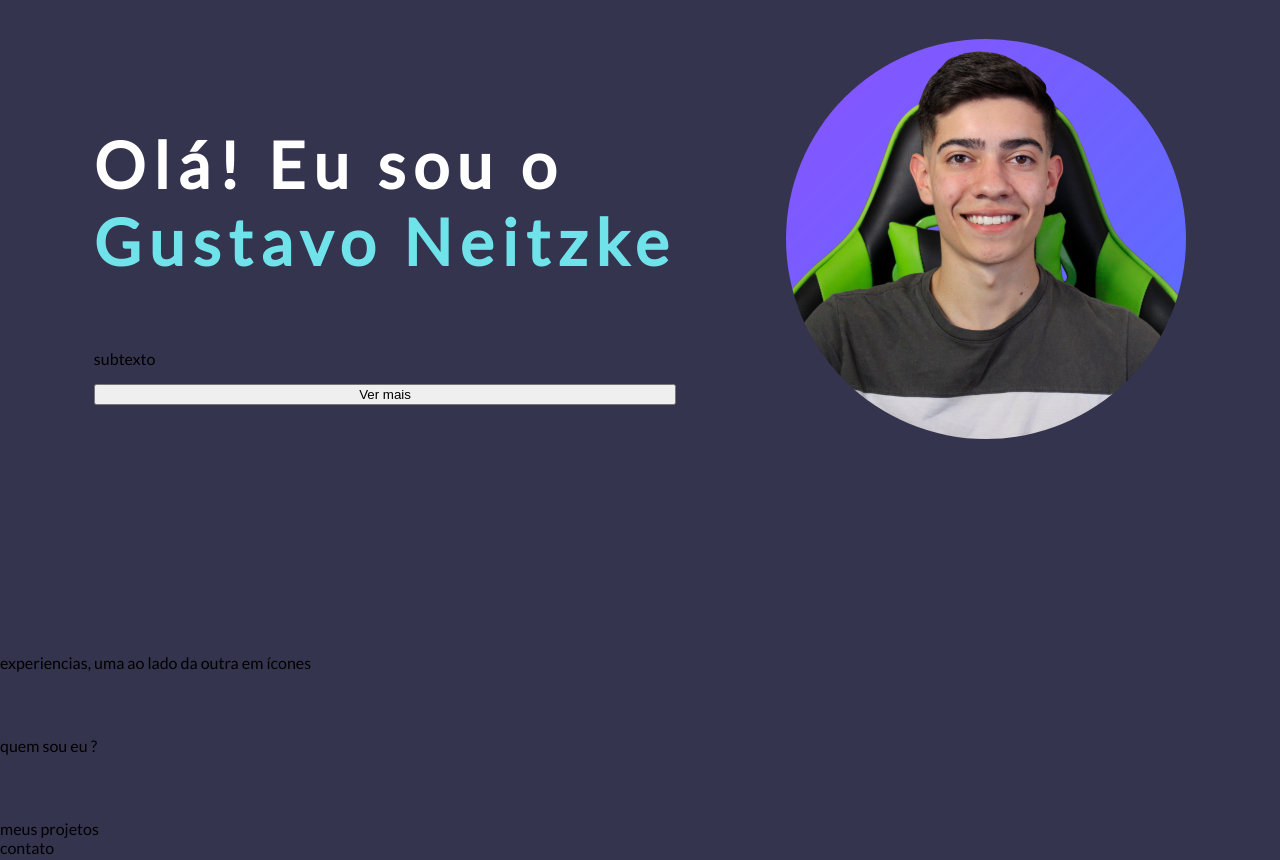
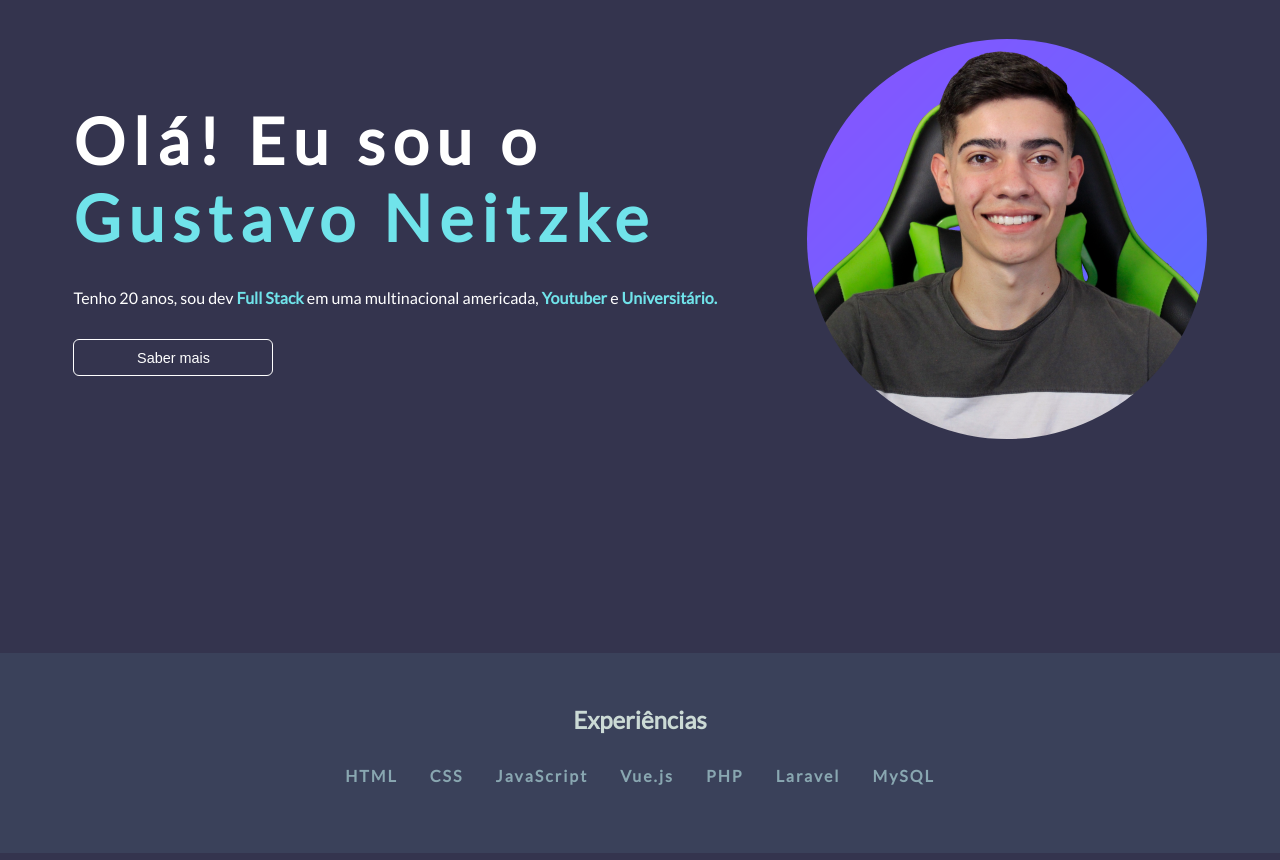
Before and after one commit to Gutoneitzke/basic-landing-page, a plain HTML site: page index.html in a window 1280 px wide. Shown: the part 180-1040 px from the top of the page. Drawn offline with Linux system fonts and the light colour scheme.

Commit message:
feat: new style adjusts with new html elements

```diff
--- a/index.html
+++ b/index.html
@@ -24,16 +24,25 @@
 
     <main>
         <section class="first-section">
-            <div class="">
+            <div>
                 <h1>Olá! Eu sou o <br> <strong>Gustavo Neitzke</strong></h1>
-                subtexto
-                <button>Ver mais</button>
+                <p>Tenho 20 anos, sou dev <strong>Full Stack</strong> em uma multinacional americada, <strong>Youtuber</strong> e <strong>Universitário.</strong></p>
+                <button class="btn-action">Saber mais</button>
             </div>
             <img class="img-perfil" src="./images/perfil.png" alt="">
         </section>
 
         <section id="experiences" class="second-section">
-            experiencias, uma ao lado da outra em ícones
+            <h2>Experiências</h2>
+            <div>
+                <p>HTML</p>
+                <p>CSS</p>
+                <p>JavaScript</p>
+                <p>Vue.js</p>
+                <p>PHP</p>
+                <p>Laravel</p>
+                <p>MySQL</p>
+            </div>
         </section>
 
         <section id="who-i-am" class="third-section">
--- a/style.css
+++ b/style.css
@@ -14,7 +14,7 @@
 }
 
 ::-webkit-scrollbar-track {
-    background: var(--dark1);
+    background: var(--dark2);
 }
 
 ::-webkit-scrollbar-thumb {
@@ -44,7 +44,6 @@ header{
 
 .img-logo{
     max-width: 80px;
-    border-radius: 50%;
 }
 
 nav{
@@ -71,15 +70,18 @@ nav{
     gap: 1rem;
 }
 
-.btn-action{
-    background-color: transparent;
-    border: 1px solid var(--white);
-    color: var(--white);
+button{
     padding: .6rem;
     font-size: .9rem;
     border-radius: 6px;
     cursor: pointer;
     transition: .4s;
+}
+
+.btn-action{
+    background-color: transparent;
+    border: 1px solid var(--white);
+    color: var(--white);
 }
 
 .btn-action:hover{
@@ -111,16 +113,59 @@ main{
 h1{
     font-size: 4rem;
     letter-spacing: 8px;
-    color: var(--white)
+    color: var(--white);
+    margin: 0;
 }
 
-h1 strong{
+strong{
     color: var(--cyan1);
 }
 
+.first-section p{
+    color: var(--white);
+}
 
+.first-section button{
+    width: 200px;
+}
 
 .img-perfil{
     max-width: 400px;
     border-radius: 50%;
 }
+
+.second-section{
+    display: flex;
+    flex-direction: column;
+    align-items: center;
+    justify-content: center;
+    gap: 1rem;
+    background-color: var(--dark2);
+    min-height: 200px;
+}
+
+.second-section h2{
+    text-align: center;
+    color: var(--dark5);
+    margin: 0;
+}
+
+.second-section div{
+    display: flex;
+    justify-content: center;
+    align-items: center;
+    gap: 2rem;
+    flex-wrap: wrap;
+}
+
+.second-section p{
+    color: var(--dark4);
+    font-weight: bold;
+    letter-spacing: 2px;
+}
+
+.second-section p:hover{
+    color: var(--dark5);
+    transition: .4s;
+    cursor: default;
+}
```
Also changed, not shown: 1 other file.
